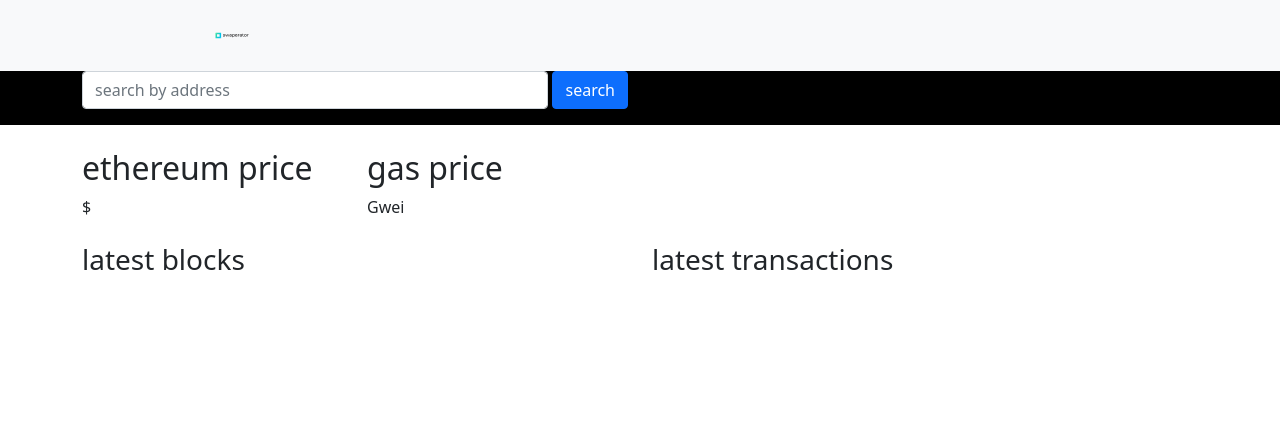
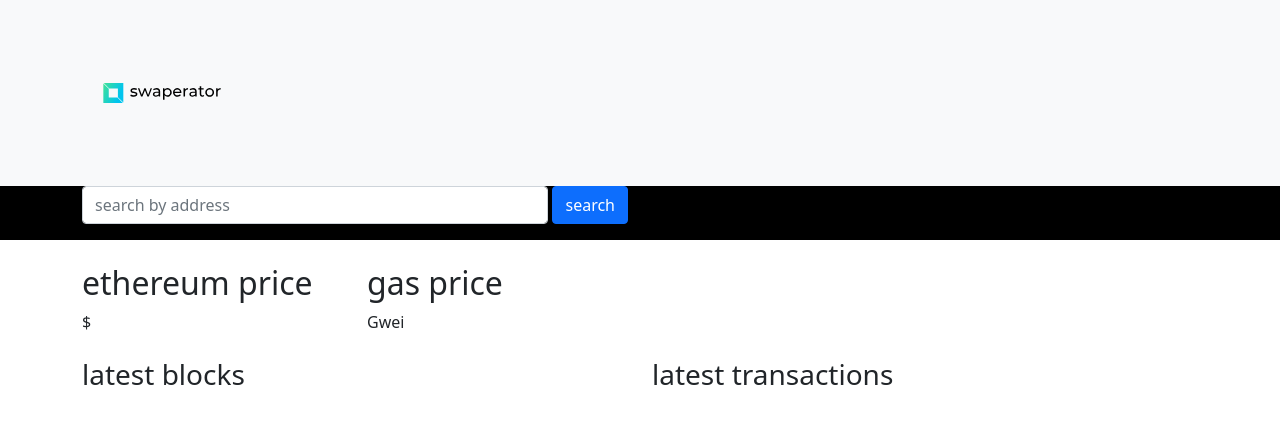
Before and after one commit to ImKrishnaMadala/swaperator, a Flask app: template templates/index.html in a window 1280 px wide. Shown: the top 424 px of the page. Run offline with Flask 2, Linux system fonts and the light colour scheme; the template is opened without the code that fills it, so the values that code supplies are empty.

Commit message:
Image update

```diff
--- a/requirements.txt
+++ b/requirements.txt
@@ -1,3 +1,4 @@
 flask==2.0.2
 web3==5.25.0
 ccxt
+Flask-Images
--- a/templates/index.html
+++ b/templates/index.html
@@ -1,12 +1,7 @@
 {% extends "layout.html" %}
 
 {% block content %}
-<head>
-    <link rel="stylesheet" href="style.css">
-
-</head>
-<div id="loader"></div>
-    <div id="content">
+<head></head>
 <div class="container">
     <div class="row mt-4 mb-4">
         <div class="col-3">
@@ -75,11 +70,5 @@
         </div>
     </div>
 </div>
-<script>
-    var preloader = document.getElementById('loader');
-    function preLoaderHandler(){
-        preloader.style.display = 'none';
-    }
-  </script>
 
 {% endblock %}
--- a/templates/layout.html
+++ b/templates/layout.html
@@ -7,15 +7,15 @@
     <meta content="Swaperator is a block explorer to show swaps and transactions in the ethereum blockchain" property="og:description">
     <meta content="Swaperator - Track Swaps in the Metaverse" property="twitter:title">
     <meta content="Swaperator is a block explorer to show swaps and transactions in the ethereum blockchain" property="twitter:description">
-    <meta content="width=device-width, initial-scale=1" name="viewport">
+    <meta name="viewport" content="width=device-width, initial-scale=1">
     <link href="https://cdn.jsdelivr.net/npm/bootstrap@5.1.3/dist/css/bootstrap.min.css" rel="stylesheet" integrity="sha384-1BmE4kWBq78iYhFldvKuhfTAU6auU8tT94WrHftjDbrCEXSU1oBoqyl2QvZ6jIW3" crossorigin="anonymous">
 </head>
 
 <body>
     <nav class="navbar navbar-light bg-light">
         <div class="container">
-          <a class="navbar-brand" href="/images/default.svg">
-            <img src="/images/default.svg" alt="Swaperator Logo" width="300" height="45">
+          <a class="navbar-brand" href="#">
+            <img style="max-width: 15vw; height: 20vh; display: block;" src="{{url_for('static',filename = 'default.svg')}}" alt="Swaperator Logo">
           </a>
         </div>
       </nav>
```
Also changed, not shown: static/cover.png (renamed from images/cover.png), static/default.png (renamed from images/default.png), static/default.svg (renamed from images/default.svg), static/kungarna.png (renamed from images/kungarna.png), static/profile.png (renamed from images/profile.png).
